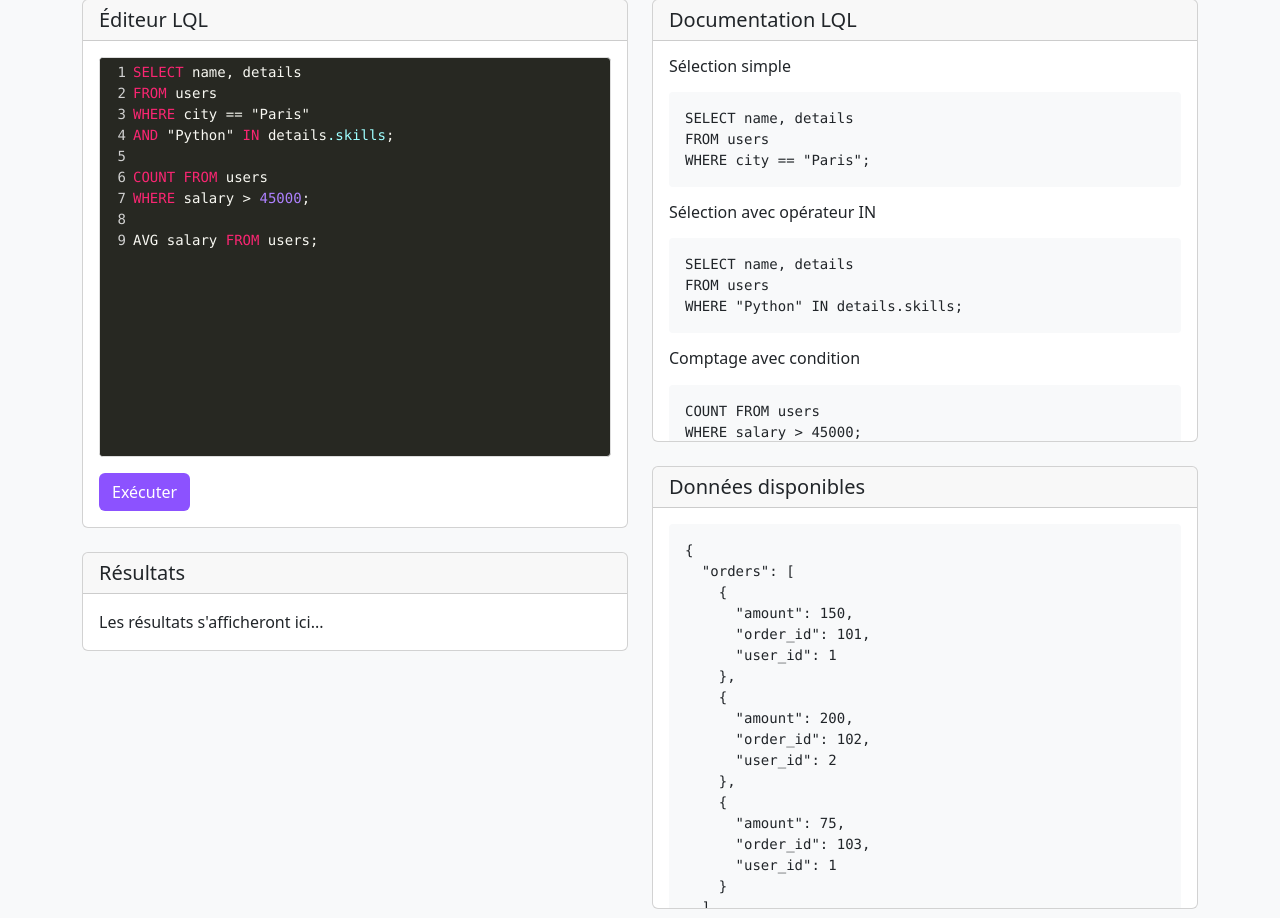
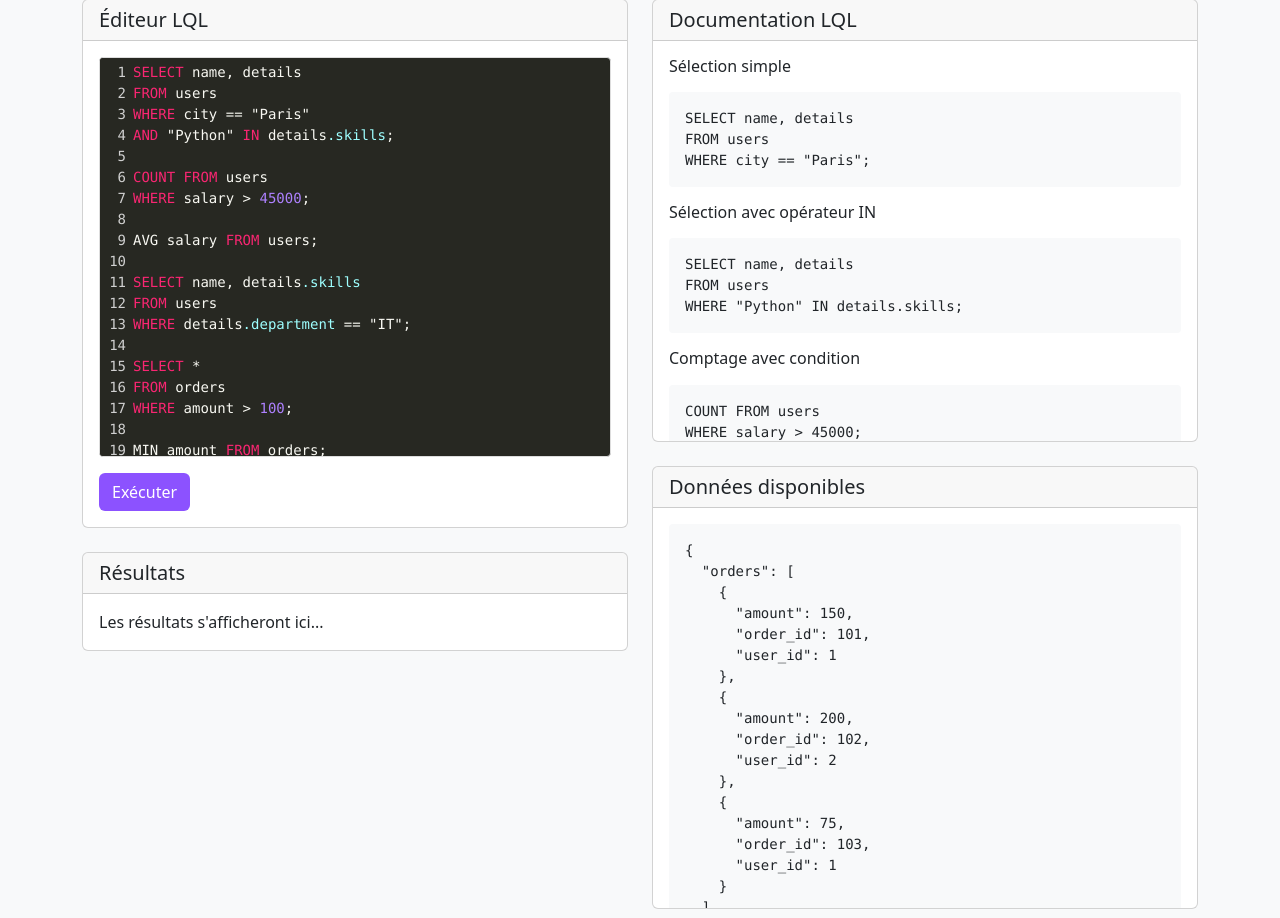
Before and after one commit to Nova-Center/nova-lexql, a Flask app: page / in a window 1280 px wide. Shown: the part 142-1060 px from the top of the page. Run offline with Flask 3, Linux system fonts and the light colour scheme.

Commit message:
✨ update(README, index.html): enhance README with new features, installation, and usage instructions; add additional SQL examples in index.html for improved user guidance.

```diff
--- a/templates/index.html
+++ b/templates/index.html
@@ -95,7 +95,22 @@ AND "Python" IN details.skills;
 COUNT FROM users
 WHERE salary > 45000;
 
-AVG salary FROM users;</textarea
+AVG salary FROM users;
+
+SELECT name, details.skills
+FROM users
+WHERE details.department == "IT";
+
+SELECT *
+FROM orders
+WHERE amount > 100;
+
+MIN amount FROM orders;
+
+MAX salary FROM users;
+
+SUM amount FROM orders;
+                </textarea
               >
               <button class="btn bg-secondary mt-3" onclick="executeQuery()">
                 Exécuter
```
Also changed, not shown: README.md.
